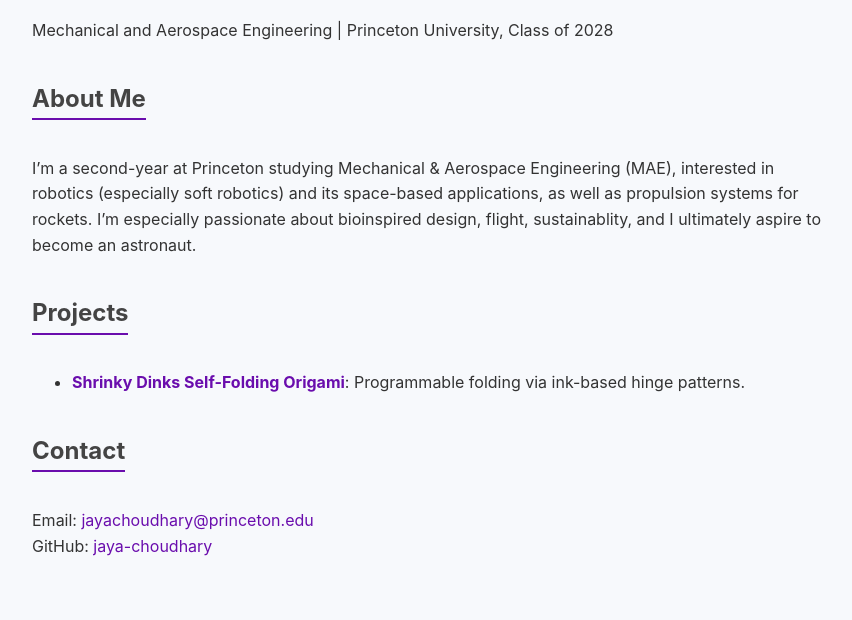
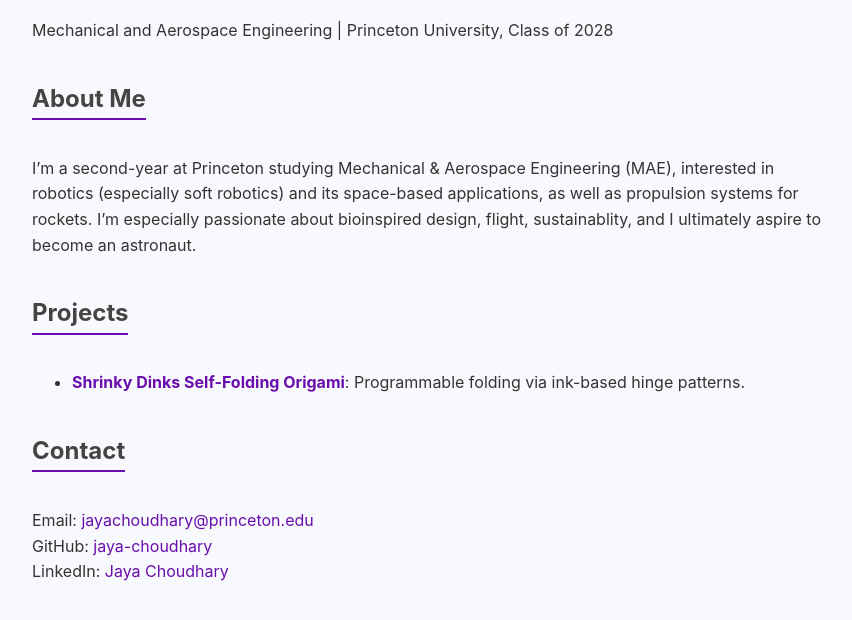
Before and after one commit to jaya-choudhary/jaya-choudhary.github.io, a plain HTML site: page index.html in a window 1280 px wide. Shown: the part 136-756 px from the top of the page, without its empty margins (208-1060 px from the left). Drawn offline with Linux system fonts and the light colour scheme.

Commit message:
Added LinkedIn

```diff
--- a/index.html
+++ b/index.html
@@ -41,6 +41,8 @@
   <h2>Contact</h2>
   <p>Email: <a href="mailto:jayachoudhary@princeton.edu">jayachoudhary@princeton.edu</a><br>
      GitHub: <a href="https://github.com/jaya-choudhary">jaya-choudhary</a>
+  <br>
+LinkedIn: <a href="https://www.linkedin.com/in/jaya-choud/">Jaya Choudhary</a>
   </p>
 </body>
 </html>
```
